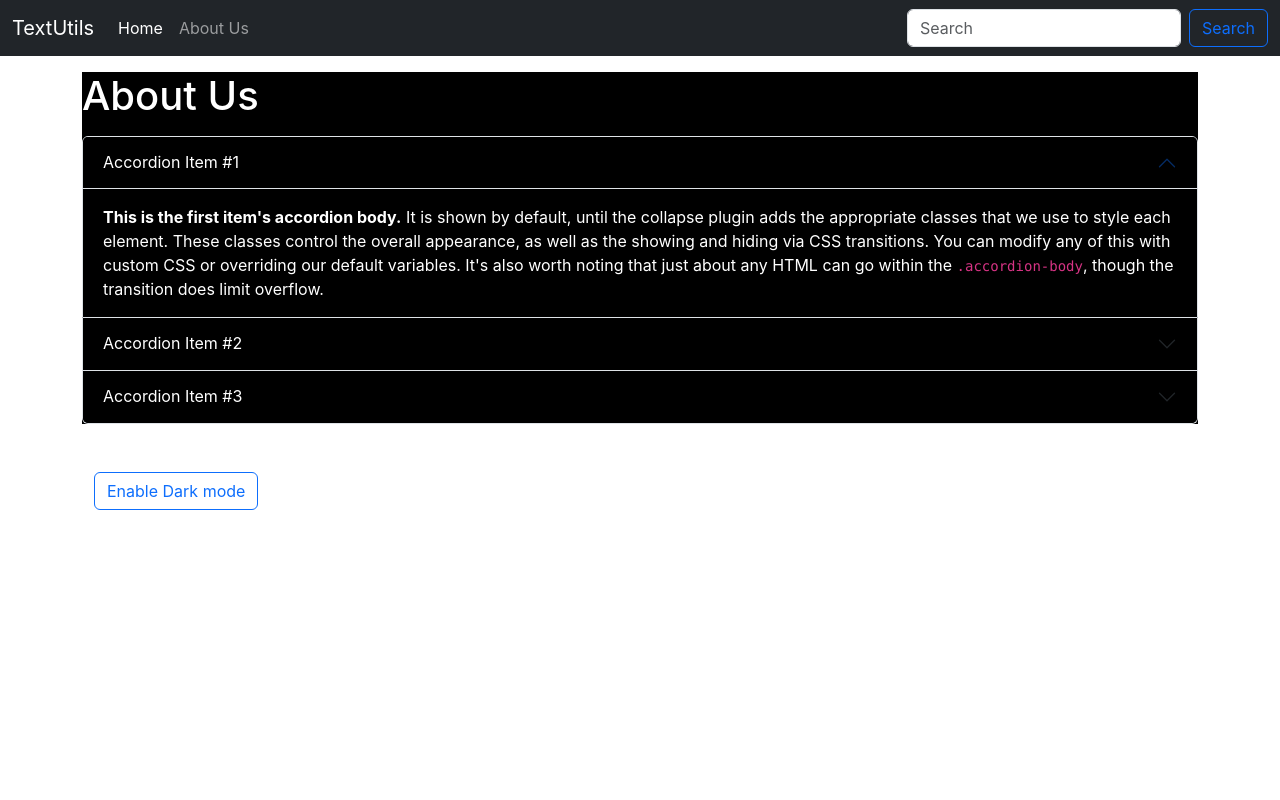
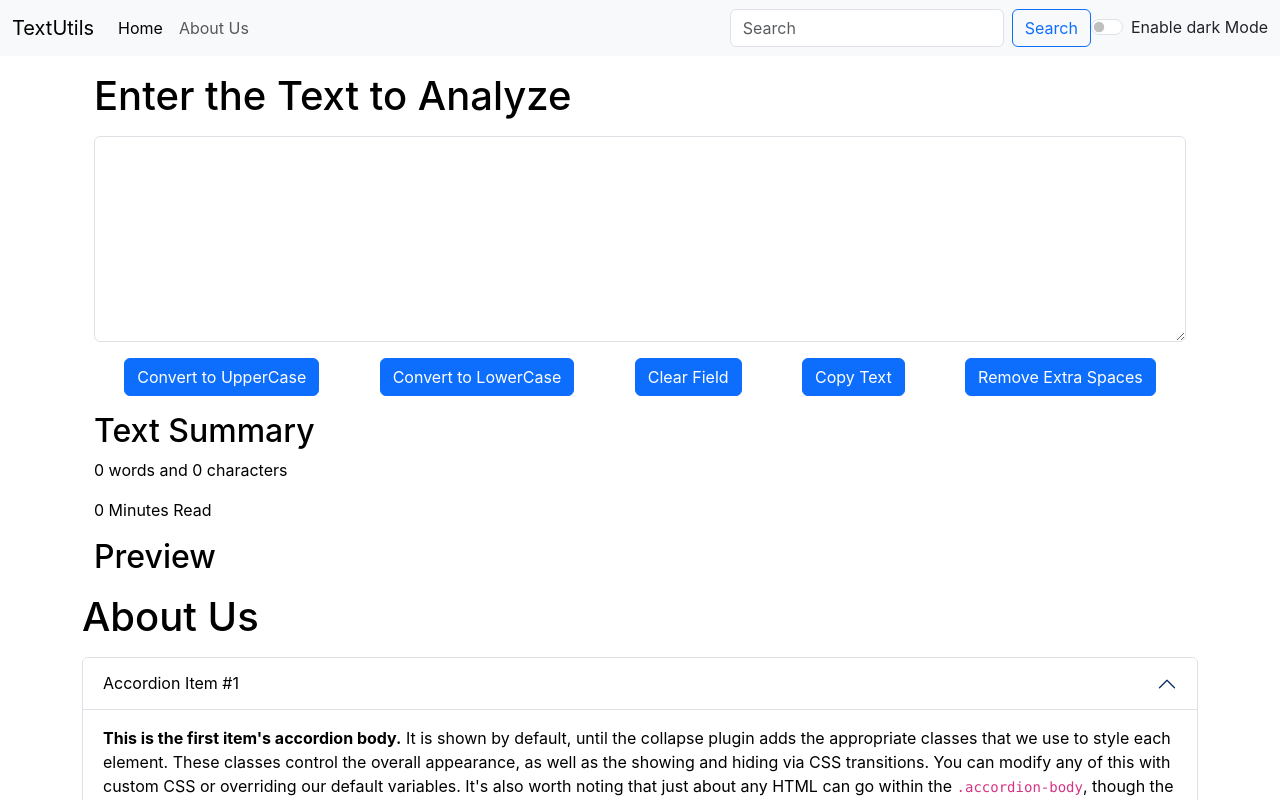
Before and after one commit to husain-786/ReactTutorials, a React (Create React App) app in the folder firstreactapp/: page / in a window 1280 px wide. Shown: the top 800 px of the page. Built offline with nearby package versions, Linux system fonts and the light colour scheme.

Commit message:
Enable and Disable Dark mode

```diff
--- a/firstreactapp/package.json
+++ b/firstreactapp/package.json
@@ -8,7 +8,7 @@
     "@testing-library/user-event": "^13.5.0",
     "react": "^18.2.0",
     "react-dom": "^18.2.0",
-    "react-scripts": "5.0.1",
+    "react-scripts": "^5.0.1",
     "web-vitals": "^2.1.4"
   },
   "scripts": {
--- a/firstreactapp/src/App.js
+++ b/firstreactapp/src/App.js
@@ -1,15 +1,52 @@
 /* eslint-disable jsx-a11y/anchor-is-valid */
 // import logo from './logo.svg';
+import React, { useState } from 'react';
 import './App.css';
 import About from './components/About';
 import Navbar from './components/Navbar';
 import TextForm from './components/TextForm';
 
 function App() {
+
+  //It is a state which defines the mode of Navbar on the action of switch........
+  const [mode, setMode] = useState("light")
+  // State used to change the text beside the toggle button in NavBar, it is sent as props in the NavBar.....
+  const[btnText, setbtnText] = useState("Enable dark Mode")
+  // style state specially used for About.JS.........
+  const [style, setStyle] = useState({
+    color: "black",
+    background: "white",
+  })
+  // function which will change or say handle the value of mode and will be sent as props in the NavBar.......
+  const toggleMode = ()=>{
+    if (mode == "dark"){
+      setMode("light")
+      setbtnText("Enable Dark Mode")
+      document.body.style.backgroundColor = "white"
+      setStyle({
+        color: "white",
+        background: "black",
+      })
+    }
+    else{
+      setMode("dark")
+      setbtnText("Enable Light Mode")
+      document.body.style.backgroundColor = "black"
+      setStyle({
+        color: "white",
+        background: "black",
+      })
+    }
+  }
+
+  const toggleSpeciallyForAbout = ()=>{
+
+  }
+
   return (
     <>
       {/* Sending title as string */}
-      <Navbar title="TextUtils" aboutText="About Us"/>
+      <Navbar title="TextUtils" aboutText="About Us" mode={mode} toggleMode={toggleMode} btnText={btnText}/>
 
       {/* Sending title as number */}
       {/* <Navbar title={3} aboutText="About Us"/>     */}
@@ -17,15 +54,14 @@ function App() {
       {/* Not any props is sent, in this case this default values get executed */}
       {/* <Navbar/> */}
 
-      {/* <div className="container my-3">
-        <TextForm heading="Enter the Text to Analyze" />
-      </div> */}
+      <div className="container my-3">
+        <TextForm heading="Enter the Text to Analyze" mode={mode} toggleMode={toggleMode}/>
+      </div>
 
-      <About/>
+      <About mode={mode} style={style}/>
     </>
   );
 }
-
 export default App;
 
 
--- a/firstreactapp/src/components/About.js
+++ b/firstreactapp/src/components/About.js
@@ -1,53 +1,81 @@
-import React from 'react'
+import React, { useState } from 'react'
 
-export default function About() {
-    const style = {
-        color: "white",
-        background: "black",
+// export default function About({mode}) {  // using this syntax we can access directly without using keyword props......
+    export default function About(props) {
+    //State used to switch from dark mode to light mode and from light mode to dark mode......
+    const [style, setStyle] = useState({
+        color: "black",
+        background: "white",
+    })
+
+    // State used to change the text of buttons....
+    const[btnText, setbtnText] = useState("Enable Dark Mode")
+
+    // function used to togglt the colors and button text......
+    const changeDarkAndLightMode = () =>{
+        if (props){
+            setStyle({
+                color: "black",
+                background: "white",
+            })
+            setbtnText("Enable Dark Mode")
+        }
+        else{
+            setStyle({
+                color: "white",
+                background: "black",
+            })
+            setbtnText("Enable Light Mode")
+        }
     }
+
+// *************************************************************************************************************
+// The style of About.js is not being used here because to toggle between the dark mode and light mode I am sending the props.style state from App.js......
+
+
   return (
-    <div className='container'>
-        <div className="accordion" id="accordionExample" style={style}>
+    <div className='container' style={props.style}>
+        <div className="accordion" id="accordionExample" style={props.style}>
             <h1 className='my-3'>About Us</h1>
-            <div className="accordion-item" style={style}>
+            <div className="accordion-item" style={props.style}>
                 <h2 className="accordion-header">
-                <button className="accordion-button" type="button" style={style} data-bs-toggle="collapse" data-bs-target="#collapseOne" aria-expanded="true" aria-controls="collapseOne">
+                <button className="accordion-button" type="button" style={props.style} data-bs-toggle="collapse" data-bs-target="#collapseOne" aria-expanded="true" aria-controls="collapseOne">
                     Accordion Item #1
                 </button>
                 </h2>
-                <div id="collapseOne" style={style} className="accordion-collapse collapse show" data-bs-parent="#accordionExample">
-                <div className="accordion-body" style={style}>
+                <div id="collapseOne" style={props.style} className="accordion-collapse collapse show" data-bs-parent="#accordionExample">
+                <div className="accordion-body" style={props.style}>
                     <strong>This is the first item's accordion body.</strong> It is shown by default, until the collapse plugin adds the appropriate classes that we use to style each element. These classes control the overall appearance, as well as the showing and hiding via CSS transitions. You can modify any of this with custom CSS or overriding our default variables. It's also worth noting that just about any HTML can go within the <code>.accordion-body</code>, though the transition does limit overflow.
                 </div>
                 </div>
             </div>
-            <div className="accordion-item" style={style}>
+            <div className="accordion-item" style={props.style}>
                 <h2 className="accordion-header">
-                <button className="accordion-button collapsed" type="button" data-bs-toggle="collapse" data-bs-target="#collapseTwo" aria-expanded="false" aria-controls="collapseTwo" style={style}>
+                <button className="accordion-button collapsed" type="button"  style={props.style} data-bs-toggle="collapse" data-bs-target="#collapseTwo" aria-expanded="false" aria-controls="collapseTwo">
                     Accordion Item #2
                 </button>
                 </h2>
-                <div id="collapseTwo" className="accordion-collapse collapse" style={style} data-bs-parent="#accordionExample">
-                <div className="accordion-body" style={style}>
+                <div id="collapseTwo" className="accordion-collapse collapse" style={props.style} data-bs-parent="#accordionExample">
+                <div className="accordion-body" style={props.style}>
                     <strong>This is the second item's accordion body.</strong> It is hidden by default, until the collapse plugin adds the appropriate classes that we use to style each element. These classes control the overall appearance, as well as the showing and hiding via CSS transitions. You can modify any of this with custom CSS or overriding our default variables. It's also worth noting that just about any HTML can go within the <code>.accordion-body</code>, though the transition does limit overflow.
                 </div>
                 </div>
             </div>
-            <div className="accordion-item" style={style}>
+            <div className="accordion-item" style={props.style}>
                 <h2 className="accordion-header">
-                <button className="accordion-button collapsed" style={style} type="button" data-bs-toggle="collapse" data-bs-target="#collapseThree" aria-expanded="false" aria-controls="collapseThree">
+                <button className="accordion-button collapsed" style={props.style} type="button" data-bs-toggle="collapse" data-bs-target="#collapseThree" aria-expanded="false" aria-controls="collapseThree">
                     Accordion Item #3
                 </button>
                 </h2>
                 <div id="collapseThree" className="accordion-collapse collapse" data-bs-parent="#accordionExample">
-                <div className="accordion-body">
+                <div className="accordion-body"  style={props.style}>
                     <strong>This is the third item's accordion body.</strong> It is hidden by default, until the collapse plugin adds the appropriate classes that we use to style each element. These classes control the overall appearance, as well as the showing and hiding via CSS transitions. You can modify any of this with custom CSS or overriding our default variables. It's also worth noting that just about any HTML can go within the <code>.accordion-body</code>, though the transition does limit overflow.
                 </div>
                 </div>
             </div>
         </div>
         <div className="container my-5">
-         <button type="button" className="btn btn-outline-primary">Enable Dark mode</button>
+         <button type="button" className="btn btn-outline-primary" onClick={changeDarkAndLightMode}>{btnText}</button>
         </div>
     </div>
   )
--- a/firstreactapp/src/components/Navbar.js
+++ b/firstreactapp/src/components/Navbar.js
@@ -1,11 +1,14 @@
-import React from 'react'
+import React, { useState } from 'react'
 import propTypes from "prop-types"
+
 
 // here I want "React Function Based Component" (enter "rfc")
 
 export default function Navbar(props) {
+
   return (
-    <nav className="navbar navbar-expand-lg navbar-dark bg-dark">
+    // <nav className="navbar navbar-expand-lg navbar-dark bg-dark">
+    <nav className={`navbar navbar-expand-lg navbar-${props.mode} bg-${props.mode}`}>
       <div className="container-fluid">
         <a className="navbar-brand" href="/">{props.title}</a>
         <button className="navbar-toggler" type="button" data-bs-toggle="collapse" data-bs-target="#navbarSupportedContent" aria-controls="navbarSupportedContent" aria-expanded="false" aria-label="Toggle navigation">
@@ -24,6 +27,10 @@ export default function Navbar(props) {
             <input className="form-control me-2" type="search" placeholder="Search" aria-label="Search"/>
             <button className="btn btn-outline-primary" type="submit">Search</button>
           </form>
+        </div>
+        <div className={`form-check form-switch text-${props.mode==='dark'?'light':'dark'}`}>
+          <input className="form-check-input" type="checkbox" role="switch" id="flexSwitchCheckDefault" onClick={props.toggleMode}/>
+          <label className="form-check-label" htmlFor="flexSwitchCheckDefault">{props.btnText}</label>
         </div>
       </div>
     </nav>
--- a/firstreactapp/src/components/TextForm.js
+++ b/firstreactapp/src/components/TextForm.js
@@ -19,6 +19,21 @@ export default function TextForm(props) {
     let x = ""
     setText(x) // will set text=""
     countTotalWords(x)
+  }
+
+  const copyText = ()=>{
+    // finding the text area by its id....
+    var text = document.getElementById("myBox");
+    // selecting all the text present inside the textArea.....
+    text.select();
+    // above statement selects all the text present inside the textArea so we dont need to write the selectionRange.......
+    // text.selectionRange(0, 99999);
+    navigator.clipboard.writeText(text.value);
+  }
+
+  const removeExtraSpaces = () => {
+    let newText = text.split(/[ ]+/);
+    setText(newText.join(" "))
   }
 
   // when onchange event is handled then by default an event as argument is passesd in the method of handling onchange event.....
@@ -57,9 +72,10 @@ export default function TextForm(props) {
 
   const[wordCount, coutnNumberOfWords] = useState(0)    // state for word counts...
 
+  console.log(props.mode)
   return (
     // this <>(empty tag) in react is called as JSX fragement.....
-    <>
+    <div style={{color: props.mode=='dark'?'white': 'black', backgroundColor: props.mode=='dark'?'black': 'white'}}>
       <div className='container'>
         {/* <div class="mb-3">
             <label for="exampleFormControlInput1" class="form-label">Email address</label>
@@ -69,12 +85,14 @@ export default function TextForm(props) {
         <div className="my-3">
             {/* if value=x, x is a normal variable, when we use normal variable for value then the value will not be rendered
                 because by default React do not watch all the variables*/}
-            <textarea className="form-control" value={text} onChange={handleOnChange} id="myBox" rows="8"></textarea>
+            <textarea className="form-control" value={text} onChange={handleOnChange} id="myBox" rows="8" style={{color: props.mode=='dark'?'white': 'black', background: props.mode=='dark'?'black': 'white'}}></textarea>
         </div>
-        <div className='d-flex justify-content-between w-50'>
+        <div className='d-flex justify-content-around w-100'>
           <button className="btn btn-primary" onClick={handleOnClick}>Convert to UpperCase</button>
           <button className="btn btn-primary" onClick={convertToLowerCase}>Convert to LowerCase</button>
-          <button className="btn btn-primary" onClick={clearField}>Clear</button>
+          <button className="btn btn-primary" onClick={clearField}>Clear Field</button>
+          <button className="btn btn-primary" onClick={copyText}>Copy Text</button>
+          <button className="btn btn-primary" onClick={removeExtraSpaces}>Remove Extra Spaces</button>
         </div>
       </div>
       <div className='container my-3'>
@@ -84,7 +102,7 @@ export default function TextForm(props) {
         <h2>Preview</h2>
         <p>{text}</p>
       </div>
-    </>
+    </div>
   )
 }
 
```
Also changed, not shown: 1 other file (tests, documents, lock files or other folders).
